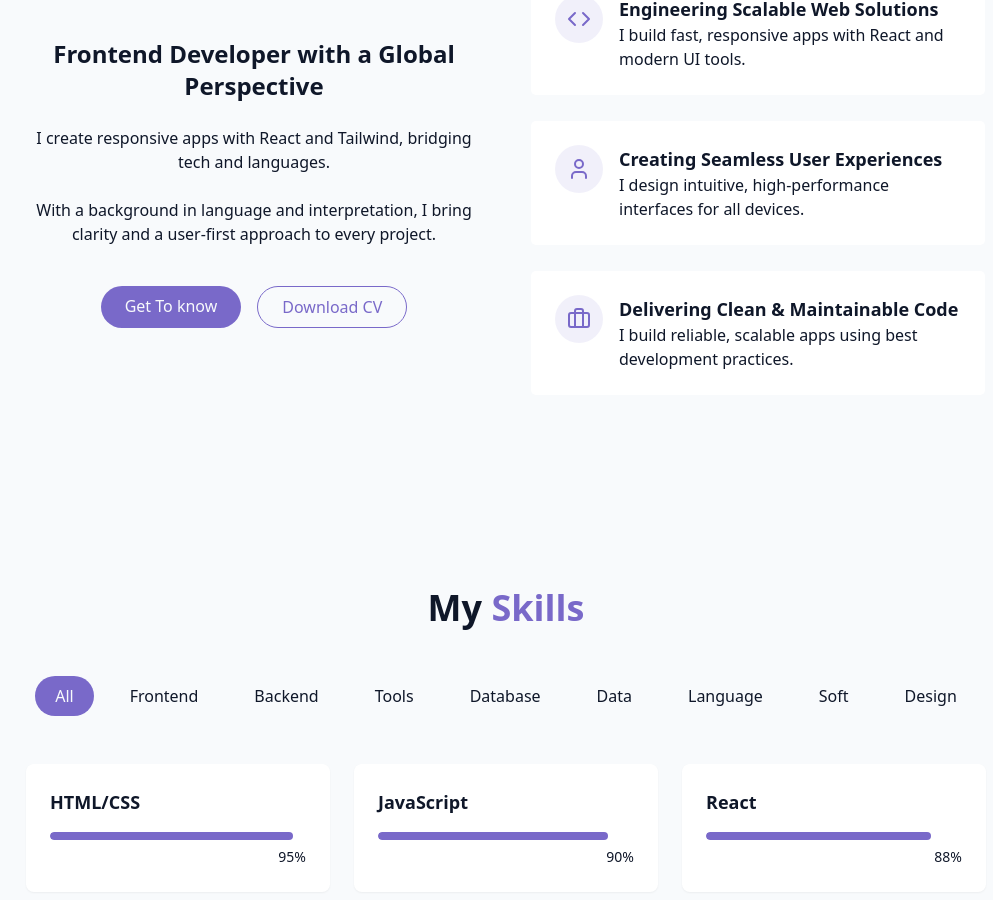
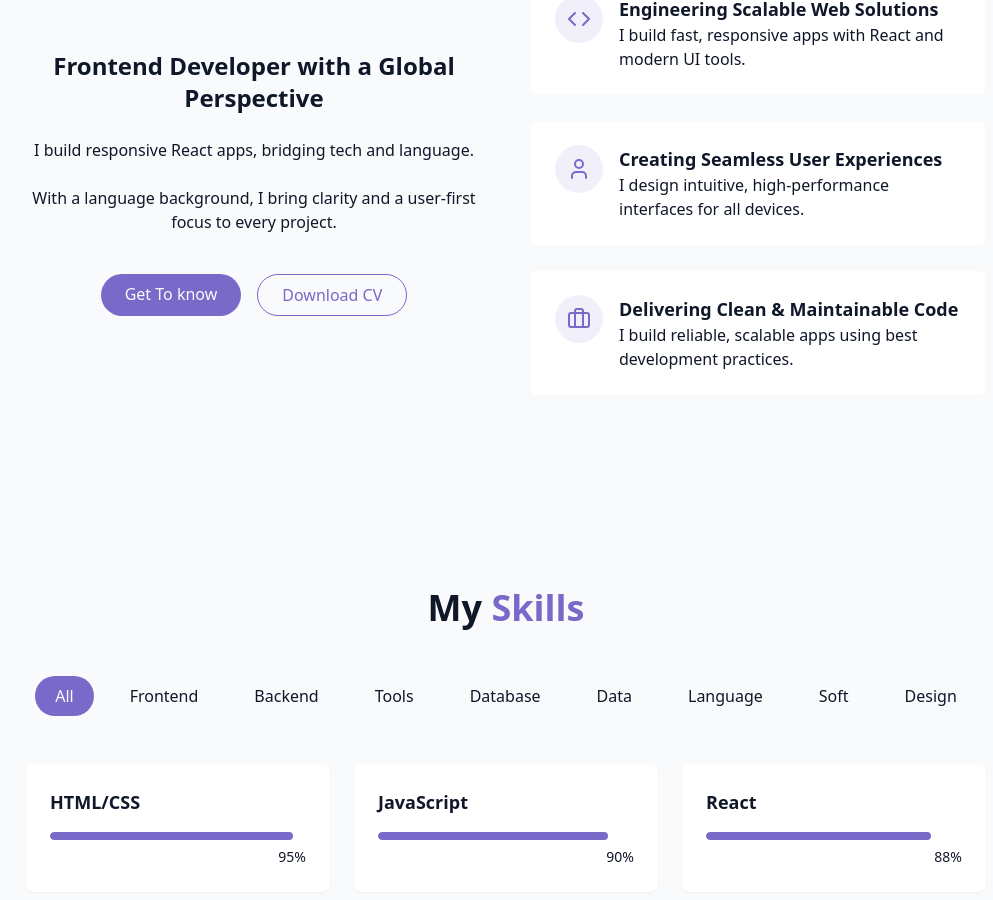
Before and after one commit to Abay-Bat/Portfolio, a React (Vite) app: page / in a window 1280 px wide. Shown: the part 1014-1914 px from the top of the page, without its empty margins (134-1127 px from the left). Built offline with nearby package versions, Linux system fonts and the light colour scheme.

Commit message:
Update AboutSection.jsx

```diff
--- a/src/components/AboutSection.jsx
+++ b/src/components/AboutSection.jsx
@@ -13,9 +13,9 @@ export const AboutSection = () => {
                 <h3 className="text-2xl font-semibold">Frontend Developer with a Global Perspective</h3>
 
 
-            <p className="text-muted-foreground">I create responsive apps with React and Tailwind, bridging tech and languages.</p>
+            <p className="text-muted-foreground">I build responsive React apps, bridging tech and language.</p>
 
-            <p className="text-muted-foreground">With a background in language and interpretation, I bring clarity and a user-first approach to every project.
+            <p className="text-muted-foreground">With a language background, I bring clarity and a user-first focus to every project.
 </p>
 
 
```
